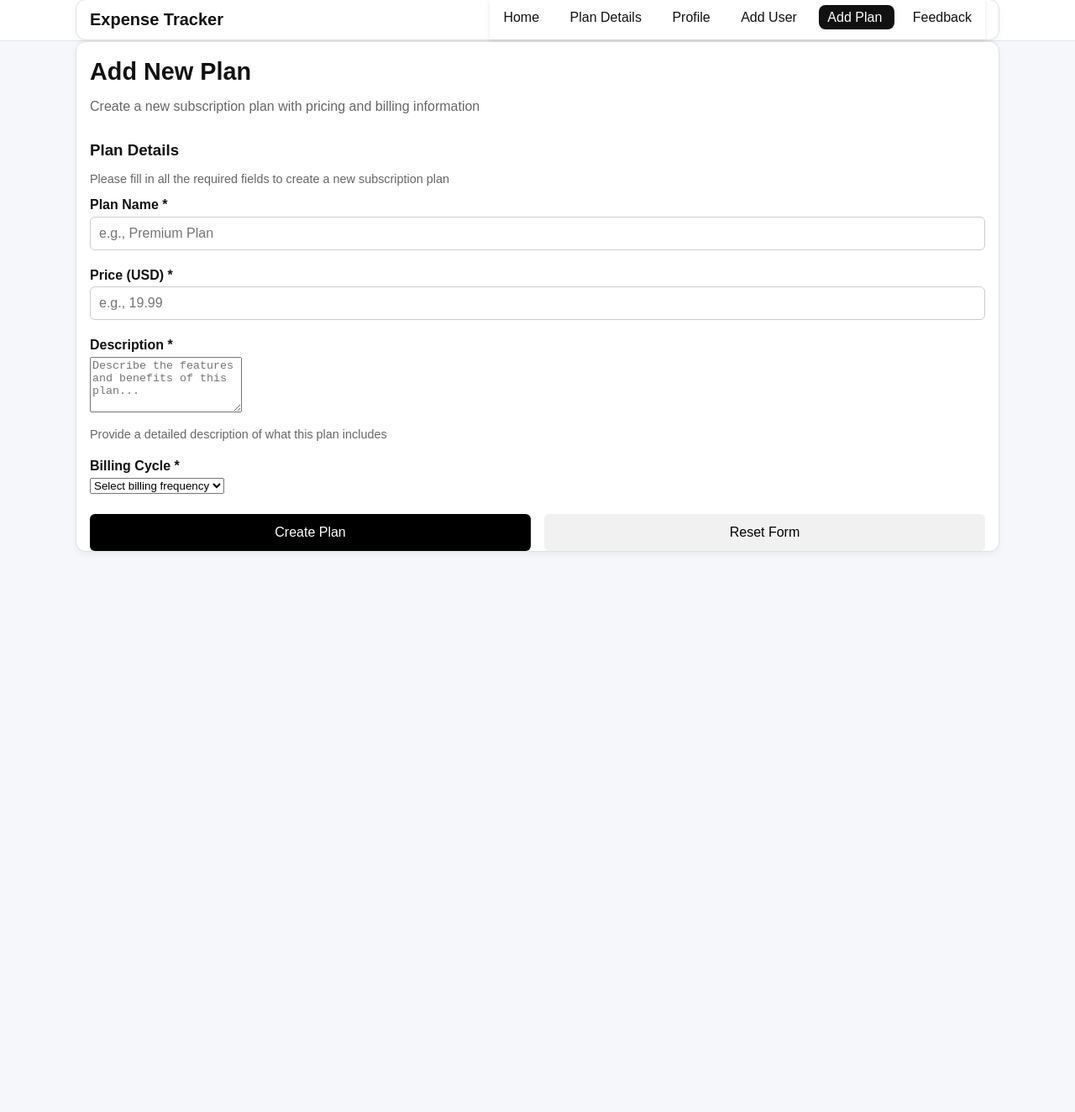
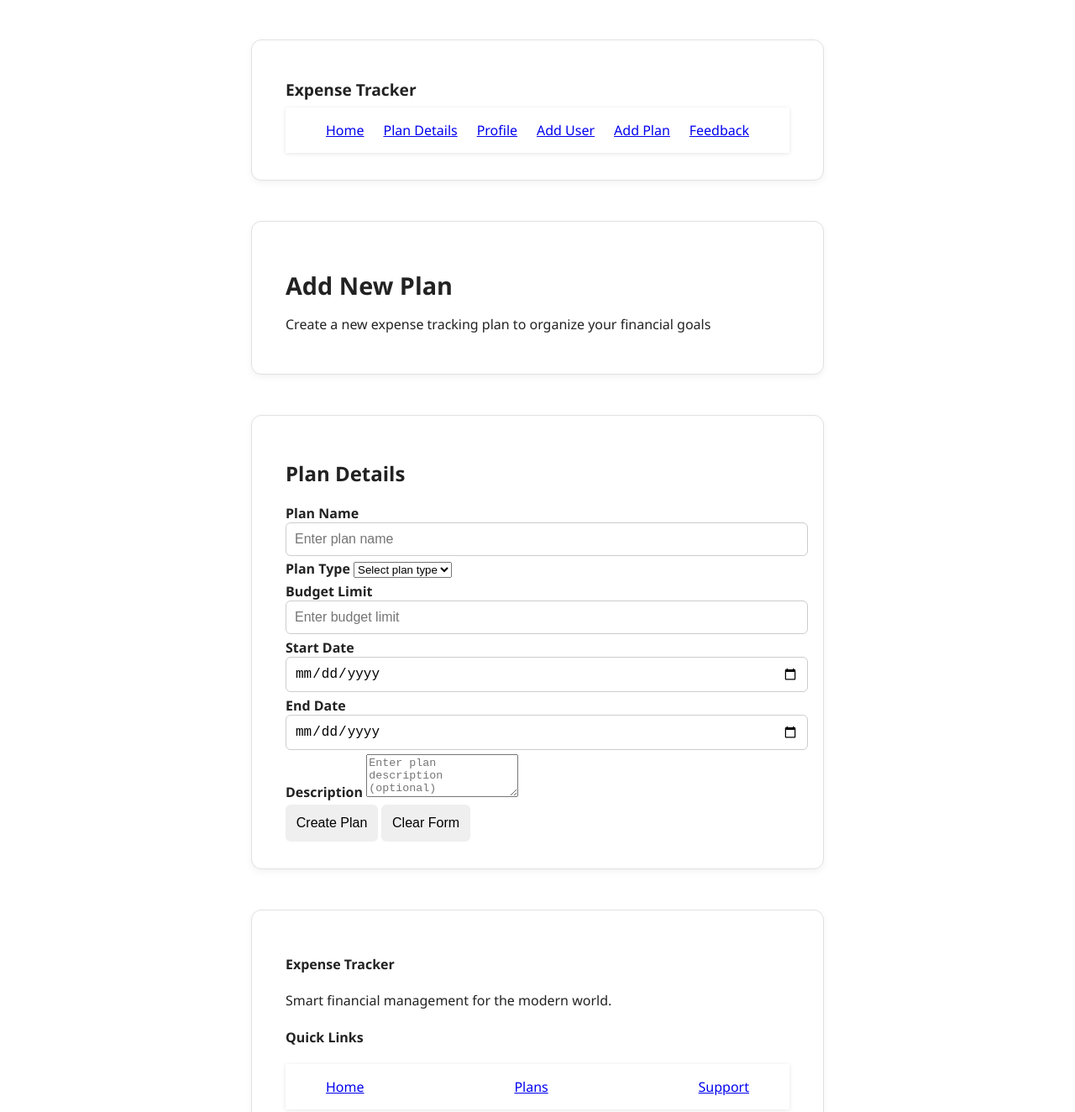
Before and after one commit to HamadAlsoqaih/Expense-Tracker-SaaS, a plain HTML site: page app/add-plan.html in a window 1280 px wide. Shown: the part 1-1325 px from the top of the page at 84% size. Before the commit the page ends 800 px from the top, so only its background shows below. Drawn offline with Linux system fonts and the light colour scheme; files that its build step writes are made by us from their sources.

Commit message:
Update add-plan.html

```diff
--- a/app/add-plan.html
+++ b/app/add-plan.html
@@ -1,69 +1,111 @@
-
 <!DOCTYPE html>
 <html lang="en">
 <head>
-<meta name="viewport" content="width=device-width, initial-scale=1.0" />
-  <title>Add New Plan - Expense Tracker</title>
-  <link rel="stylesheet" href="style.css" />
     <meta charset="UTF-8">
-    <link rel="stylesheet" href="/assets/css/profile.css">
+    <meta name="viewport" content="width=device-width, initial-scale=1.0">
     <title>Add Plan - Expense Tracker SaaS</title>
-
+    <meta name="description" content="Add a new expense plan to track your financial goals and spending categories.">
+    <link rel="stylesheet" href="../assets/css/style.css">
 </head>
 <body>
     <header class="top">
         <div class="container">
-       <div class="header-container"><h1 class="logo">Expense Tracker</h1>
-        <nav class="menu">
-          <a href="/app/index.html">Home</a>
-          <a href="/app/plan-details.html">Plan Details</a>
-          <a href="/app/profile.html">Profile</a>
-          <a href="/app/add-user.html">Add User</a>
-          <a href="/app/add-plan.html" aria-current="page" class="active">Add Plan </a>
+            <div class="header-container">
+                <h1 class="logo">Expense Tracker</h1>
+                <nav class="menu" role="navigation" aria-label="Main navigation">
+                    <a href="index.html">Home</a>
+                    <a href="plan-details.html">Plan Details</a>
+                    <a href="profile.html">Profile</a>
+                    <a href="add-user.html">Add User</a>
+                    <a href="add-plan.html" aria-current="page" class="active">Add Plan</a>
                     <a href="feedback.html">Feedback</a>
                 </nav>
             </div>
         </div>
     </header>
+
+    <main>
+        <section class="page-header" aria-labelledby="page-title">
             <div class="container">
-    <h1>Add New Plan</h1>
-    <p class="subtitle">Create a new subscription plan with pricing and billing information</p>
+                <h1 id="page-title">Add New Plan</h1>
+                <p class="page-subtitle">Create a new expense tracking plan to organize your financial goals</p>
+            </div>
+        </section>
 
-    <h3>Plan Details</h3>
-    <p class="note">Please fill in all the required fields to create a new subscription plan</p>
+        <section class="add-plan-section" aria-labelledby="form-title">
+            <div class="container">
+                <div class="card">
+                    <h2 id="form-title">Plan Details</h2>
+                    <form class="add-form" action="#" method="POST" novalidate>
+                        <label for="plan-name">
+                            Plan Name
+                            <input type="text" id="plan-name" name="plan-name" required placeholder="Enter plan name">
+                        </label>
 
-    <form>
-      <div class="form-group">
-        <label for="plan-name">Plan Name *</label>
-        <input type="text" id="plan-name" placeholder="e.g., Premium Plan" required />
-      </div>
+                        <label for="plan-type">
+                            Plan Type
+                            <select id="plan-type" name="plan-type" required>
+                                <option value="">Select plan type</option>
+                                <option value="personal">Personal</option>
+                                <option value="business">Business</option>
+                                <option value="family">Family</option>
+                                <option value="project">Project</option>
+                            </select>
+                        </label>
 
-      <div class="form-group">
-        <label for="price">Price (USD) *</label>
-        <input type="number" step="0.01" id="price" placeholder="e.g., 19.99" required />
-      </div>
+                        <label for="budget-limit">
+                            Budget Limit
+                            <input type="number" id="budget-limit" name="budget-limit" step="0.01" min="0" placeholder="Enter budget limit">
+                        </label>
 
-      <div class="form-group">
-        <label for="description">Description *</label>
-        <textarea id="description" rows="4" placeholder="Describe the features and benefits of this plan..." required></textarea>
-        <p class="note">Provide a detailed description of what this plan includes</p>
-      </div>
+                        <label for="start-date">
+                            Start Date
+                            <input type="date" id="start-date" name="start-date" required>
+                        </label>
 
-      <div class="form-group">
-        <label for="billing-cycle">Billing Cycle *</label>
-        <select id="billing-cycle" required>
-          <option value="" disabled selected>Select billing frequency</option>
-          <option value="monthly">Monthly</option>
-          <option value="quarterly">Quarterly</option>
-          <option value="yearly">Yearly</option>
-        </select>
-      </div>
+                        <label for="end-date">
+                            End Date
+                            <input type="date" id="end-date" name="end-date">
+                        </label>
 
-      <div class="buttons">
-        <button type="submit" class="create-btn">Create Plan</button>
-        <button type="reset" class="reset-btn">Reset Form</button>
-      </div>
+                        <label for="description">
+                            Description
+                            <textarea id="description" name="description" rows="3" placeholder="Enter plan description (optional)"></textarea>
+                        </label>
+
+                        <button type="submit" class="btn btn-primary">Create Plan</button>
+                        <button type="reset" class="btn btn-secondary">Clear Form</button>
                     </form>
                 </div>
+            </div>
+        </section>
+    </main>
+
+    <footer class="footer">
+        <div class="container">
+            <div class="footer-content">
+                <div class="footer-section">
+                    <h4>Expense Tracker</h4>
+                    <p>Smart financial management for the modern world.</p>
+                </div>
+                <div class="footer-section">
+                    <h4>Quick Links</h4>
+                    <nav aria-label="Footer navigation">
+                        <a href="index.html">Home</a>
+                        <a href="plan-details.html">Plans</a>
+                        <a href="feedback.html">Support</a>
+                    </nav>
+                </div>
+                <div class="footer-section">
+                    <h4>Contact</h4>
+                    <p>support@expensetracker.com</p>
+                    <p>1-800-EXPENSE</p>
+                </div>
+            </div>
+            <div class="footer-bottom">
+                <p>&copy; 2024 Expense Tracker SaaS. All rights reserved.</p>
+            </div>
+        </div>
+    </footer>
 </body>
 </html>
```
Lines whose indentation alone changed are shown as unchanged.
